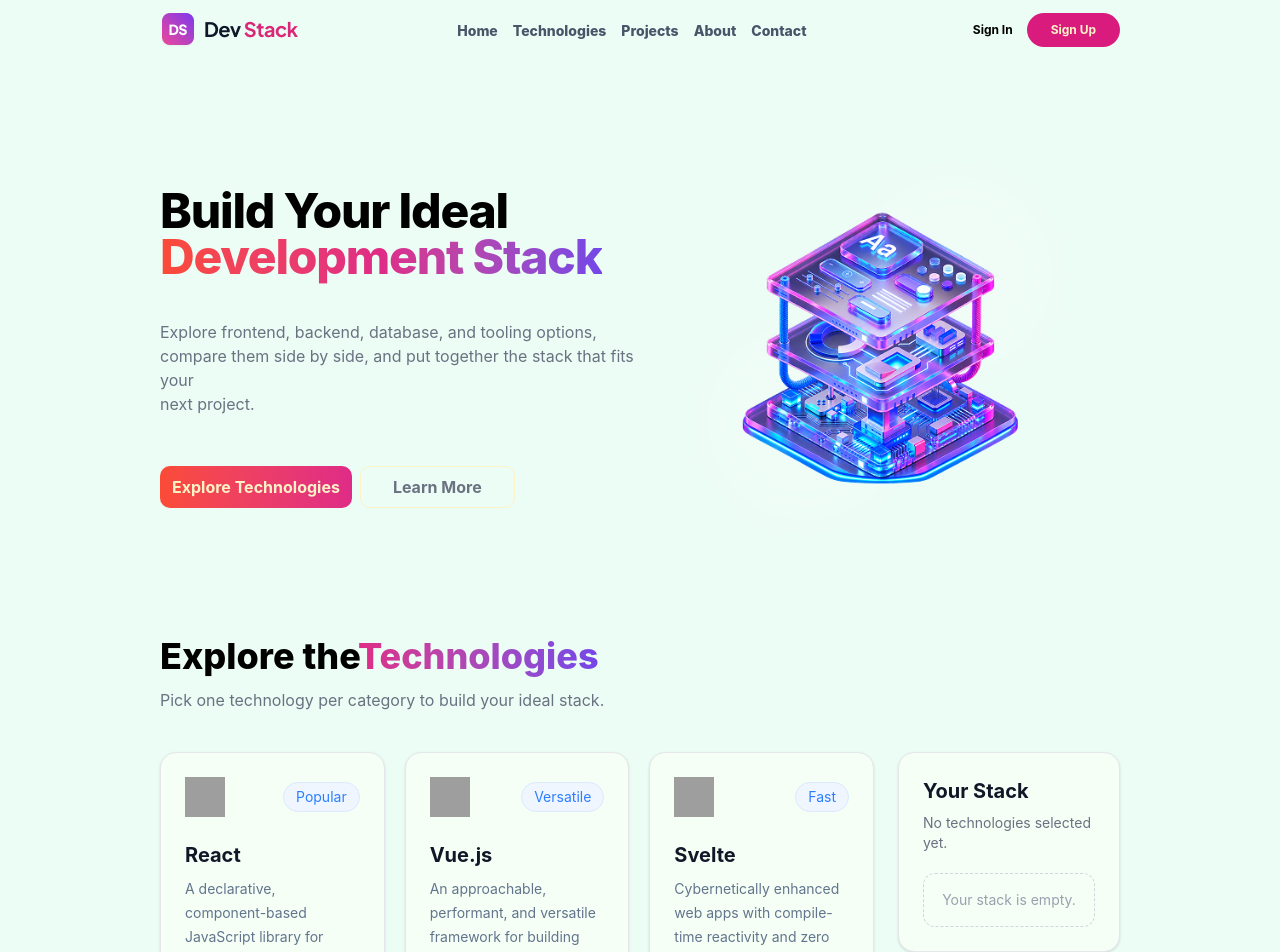
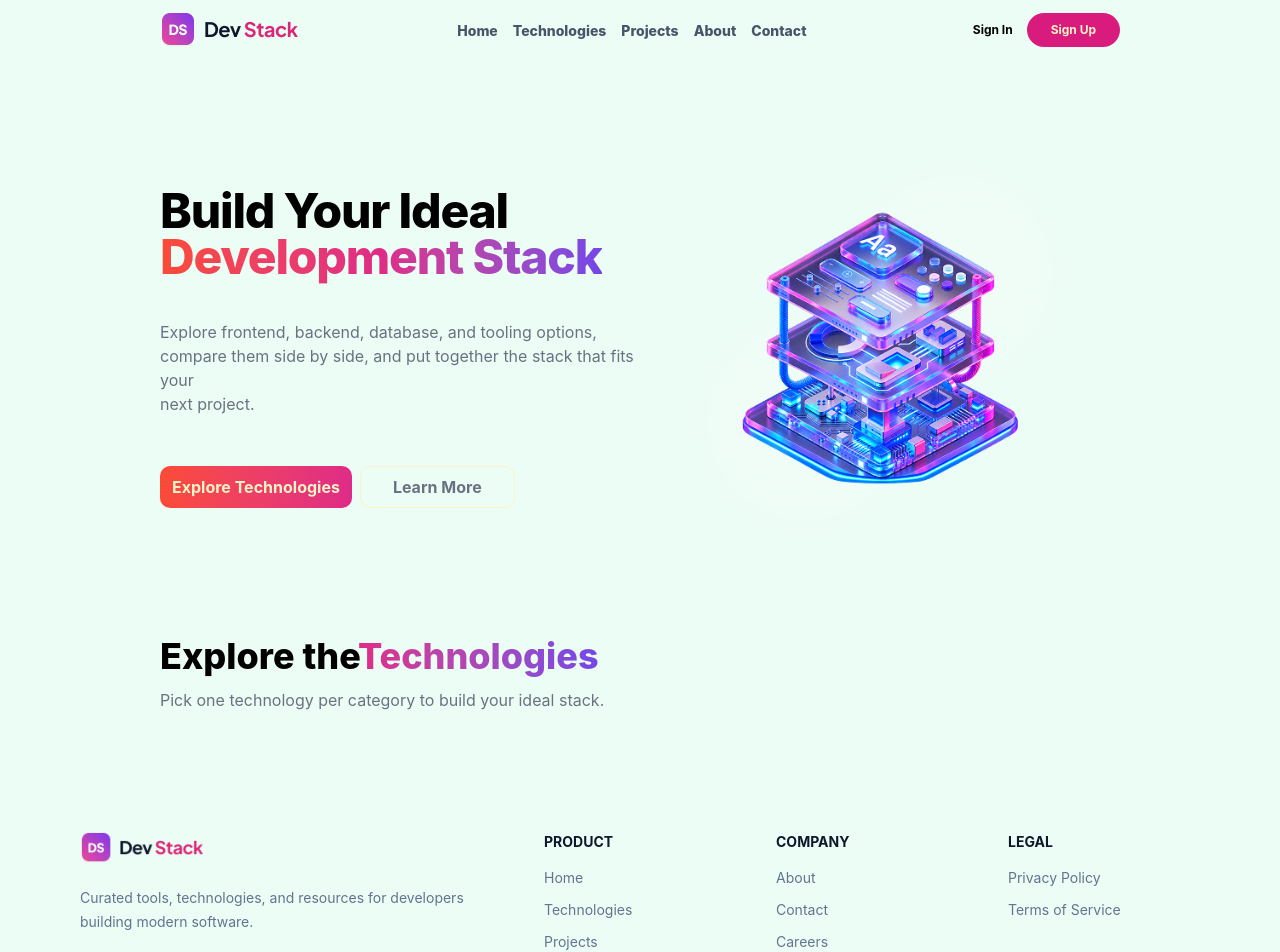
Before and after one commit to nayemmizee-profile/Assignment__05, a React (Vite) app: page / in a window 1280 px wide. Shown: the top 952 px of the page. Built offline with nearby package versions, Linux system fonts and the light colour scheme; grey boxes are pictures that could not be loaded.

Commit message:
update-data

```diff
--- a/src/App.tsx
+++ b/src/App.tsx
@@ -31,11 +31,7 @@ const App = () => {
       <Hero />
 
 
-     <Suspense fallback={<p>Loading...</p>}>
 
-            <TechCard usersPromise={usersPromise} />
-
-        </Suspense>
 
       <Footer/>
 
--- a/src/components/TechCard.tsx
+++ b/src/components/TechCard.tsx
@@ -29,7 +29,7 @@ const TechCard = ({ usersPromise }: ItechCardProps) => {
   return (
     <>
       <section className="grid grid-cols-1 gap-6 lg:grid-cols-4 px-40 pt-10 bg-emerald-50">
-        {/* ================= LEFT SIDE ================= */}
+
         <div className="grid grid-cols-1 gap-5 md:grid-cols-2 xl:grid-cols-3 lg:col-span-3">
           {data.map((technology) => {
 
--- a/src/components/herosection.tsx
+++ b/src/components/herosection.tsx
@@ -1,3 +1,9 @@
+
+
+
+
+
+
 import HeroImage from "../assets/banner-stack.png";
 
 const hero = () => {
```
